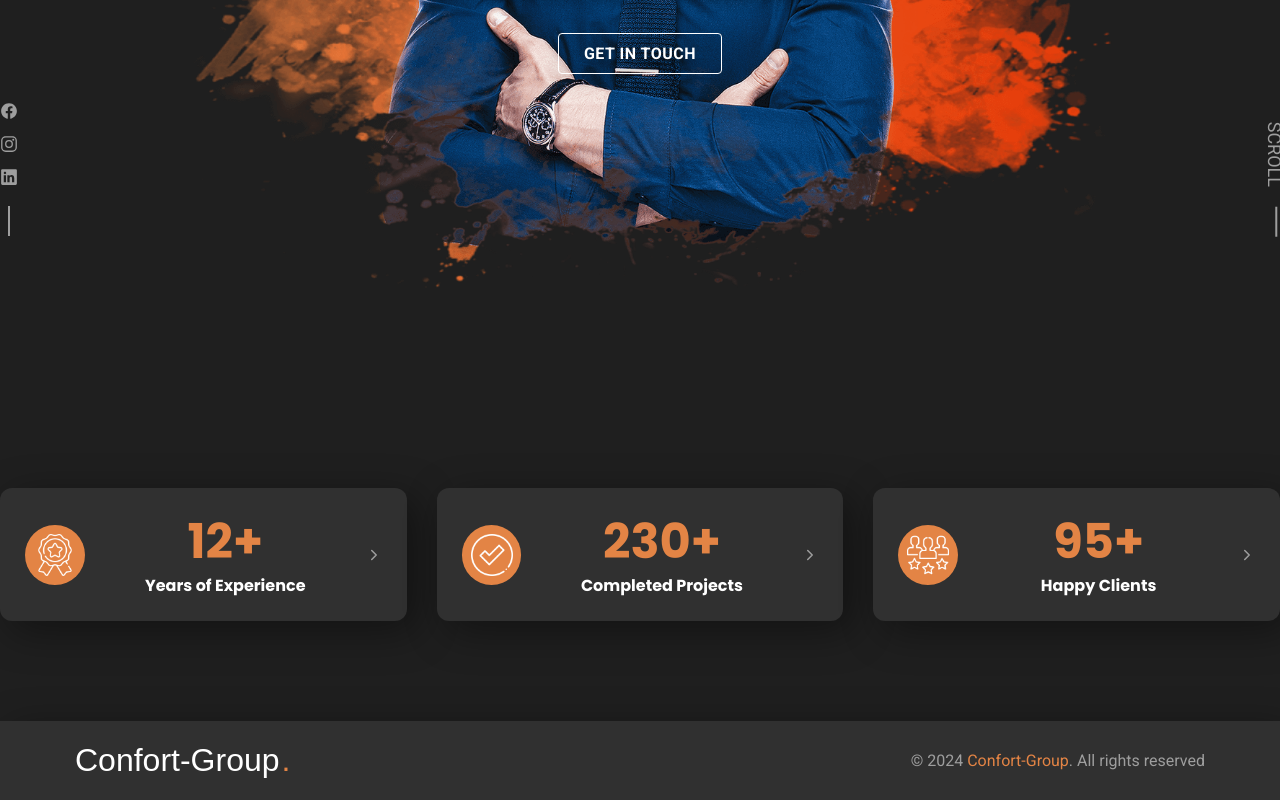
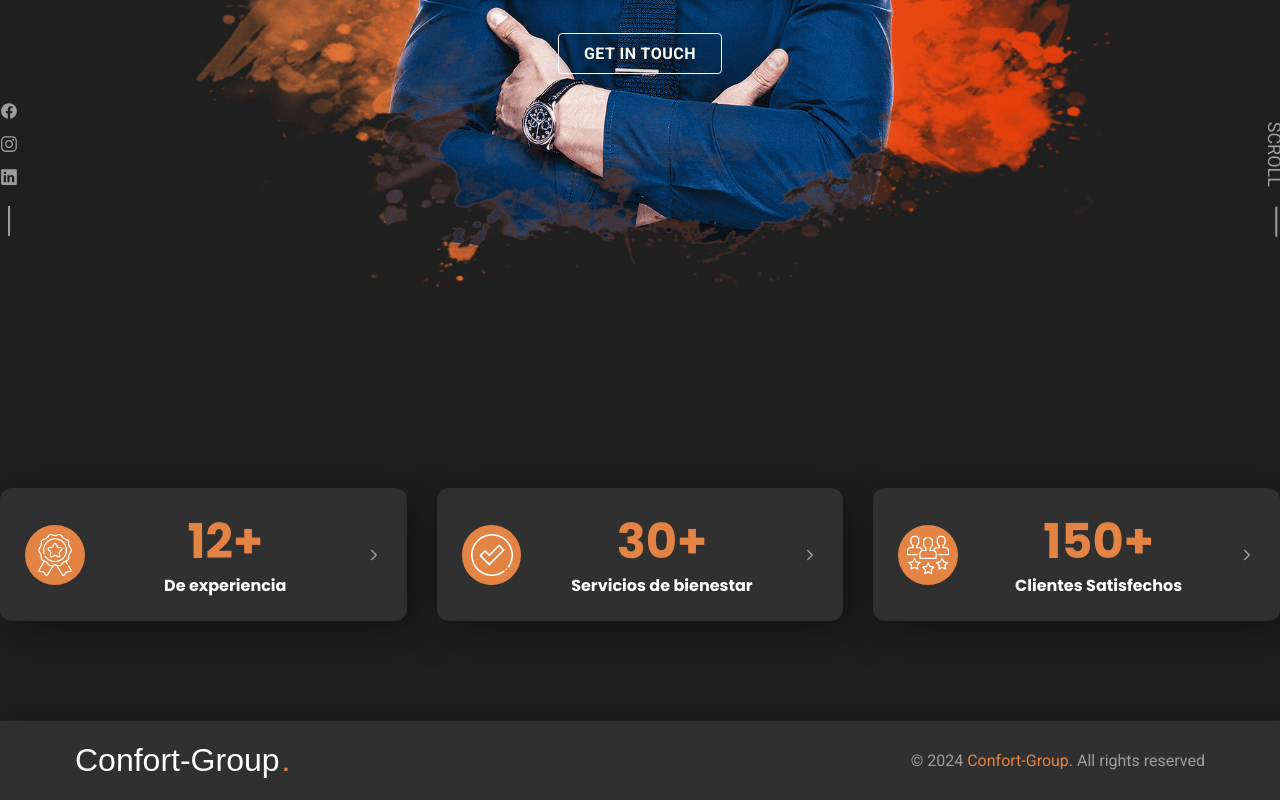
Before and after one commit to RobinsonBeato/Confort-Group, a React (Vite) app in the folder Web/: page / in a window 1280 px wide. Shown: the part 512-1312 px from the top of the page. Built offline with nearby package versions, Linux system fonts and the light colour scheme; a web font is replaced by a local one.

Commit message:
updating Stats

```diff
--- a/Web/components/Stats.jsx
+++ b/Web/components/Stats.jsx
@@ -12,7 +12,7 @@ const Stats = () => {
             </div>
 
             <h2 className="h2 card-title">
-              12+ <strong>Years of Experience</strong>
+              12+ <strong>De experiencia</strong>
             </h2>
 
             <ion-icon name="chevron-forward-outline"></ion-icon>
@@ -28,7 +28,7 @@ const Stats = () => {
             </div>
 
             <h2 className="h2 card-title">
-              230+ <strong>Completed Projects</strong>
+              30+ <strong>Servicios de bienestar</strong>
             </h2>
 
             <ion-icon name="chevron-forward-outline"></ion-icon>
@@ -44,7 +44,7 @@ const Stats = () => {
             </div>
 
             <h2 className="h2 card-title">
-              95+ <strong>Happy Clients</strong>
+             150+ <strong>Clientes Satisfechos</strong>
             </h2>
 
             <ion-icon name="chevron-forward-outline"></ion-icon>
```
